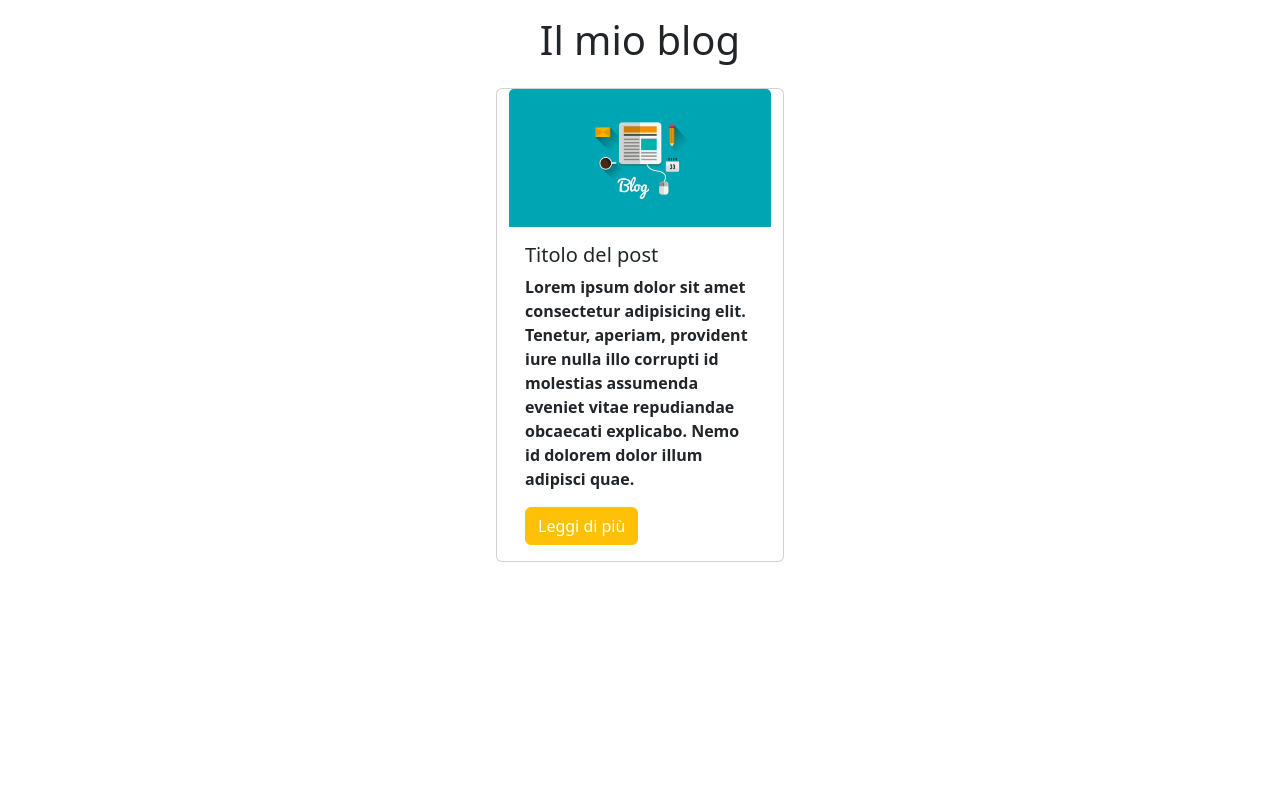
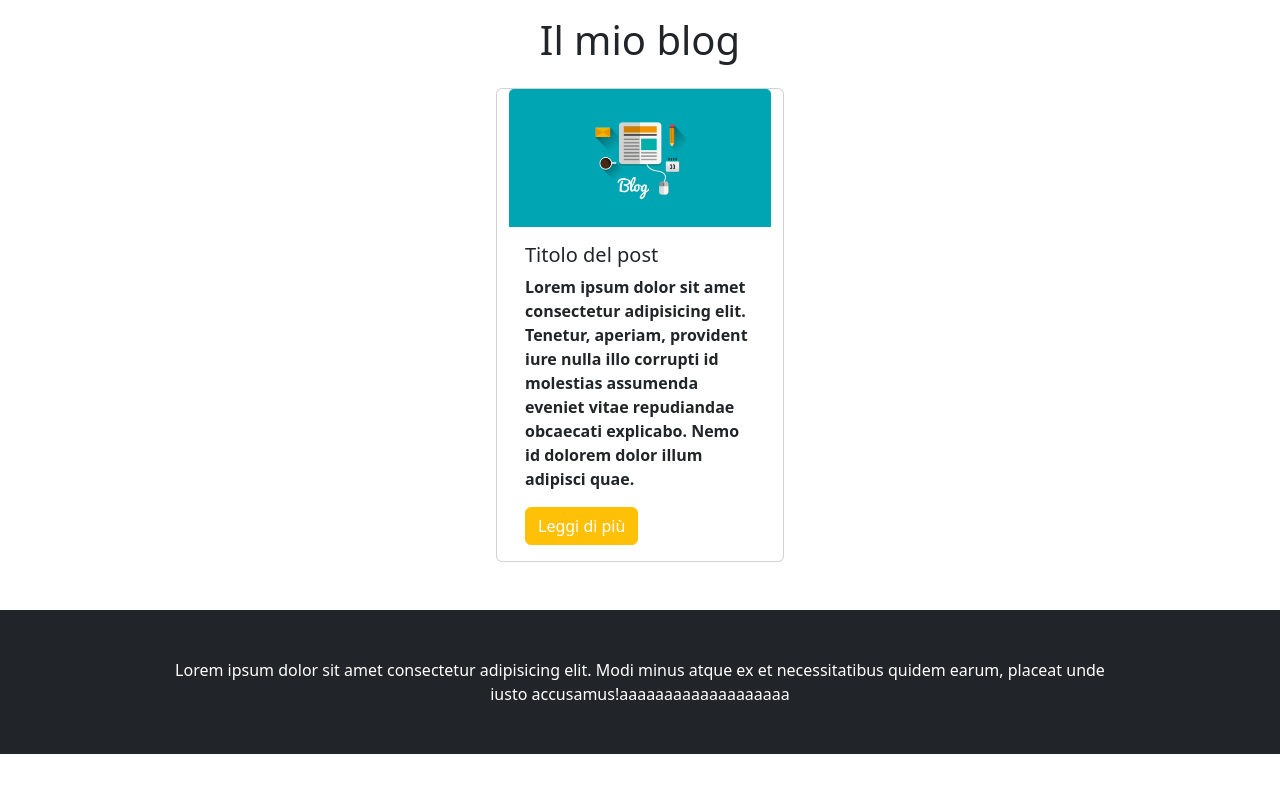
Before and after one commit to DavidIncarbone/react-components, a React (Vite) app: page / in a window 1280 px wide. Shown: the top 792 px of the page. Built offline with nearby package versions, Linux system fonts and the light colour scheme.

Commit message:
add footer

```diff
--- a/src/App.jsx
+++ b/src/App.jsx
@@ -1,5 +1,6 @@
 import Header from "./components/Header";
-import Main from "./components/Main"
+import Main from "./components/Main";
+import Footer from "./components/Footer";
 import { useState } from 'react'
 import './App.css'
 
@@ -8,6 +9,7 @@ function App() {
     <>
       <Header />
       <Main />
+      <Footer />
 
     </>
 
--- /dev/null
+++ b/src/components/Footer.jsx
@@ -0,0 +1,13 @@
+function Footer() {
+    return (
+        <>
+            <footer className="bg-dark">
+                <div className="container w-75  text-white py-5 text-center">
+                    Lorem ipsum dolor sit amet consectetur adipisicing elit. Modi minus atque ex et necessitatibus quidem earum, placeat unde iusto accusamus!aaaaaaaaaaaaaaaaaaa
+                </div>
+            </footer>
+        </>
+    )
+}
+
+export default Footer
--- a/src/components/Header.jsx
+++ b/src/components/Header.jsx
@@ -1,6 +1,8 @@
 function Header() {
 
-    return <h1 className="text-center p-3">Il mio blog</h1>
+    return <header>
+        <h1 className="text-center p-3">Il mio blog</h1>
+    </header>
 }
 
 export default Header;
--- a/src/components/Main.jsx
+++ b/src/components/Main.jsx
@@ -1,15 +1,17 @@
 function Main() {
     return (
-        <div className="card container" style={{
+        <main className="pb-5">
+            <div className="card container " style={{
                 width: 18 + "rem"
             }}>
-            <img className="card-img-top" src="../public/blog-1.avif" alt="Card image cap" />
+                <img className="card-img-top" src="/blog-1.avif" alt="Card image cap" />
                 <div className="card-body">
                     <h5 className="card-title">Titolo del post</h5>
                     <p className="card-text"><b>Lorem ipsum dolor sit amet consectetur adipisicing elit. Tenetur, aperiam, provident iure nulla illo corrupti id molestias assumenda eveniet vitae repudiandae obcaecati explicabo. Nemo id dolorem dolor illum adipisci quae.</b></p>
                     <a href="#" className="btn btn-warning text-white">Leggi di più</a>
                 </div>
             </div>
+        </main>
     )
 }
 
```
Lines whose indentation alone changed are shown as unchanged.
